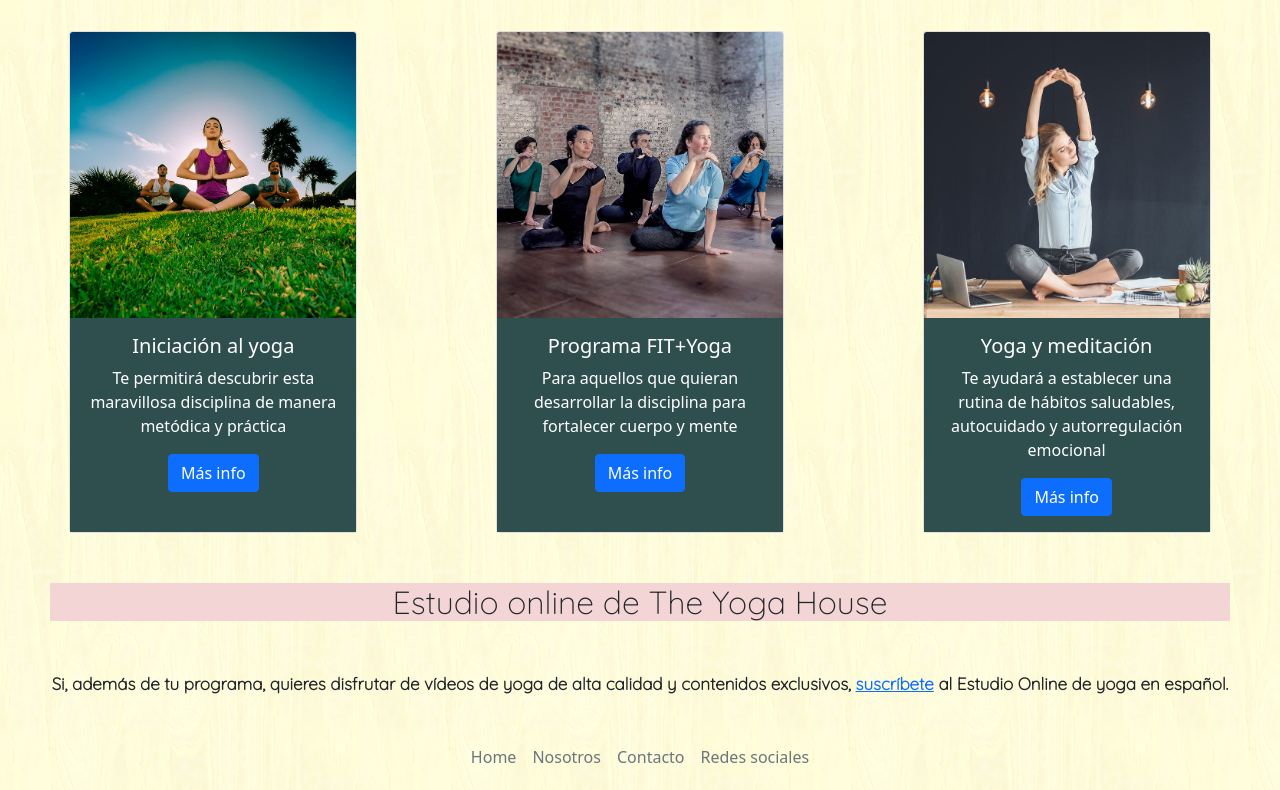
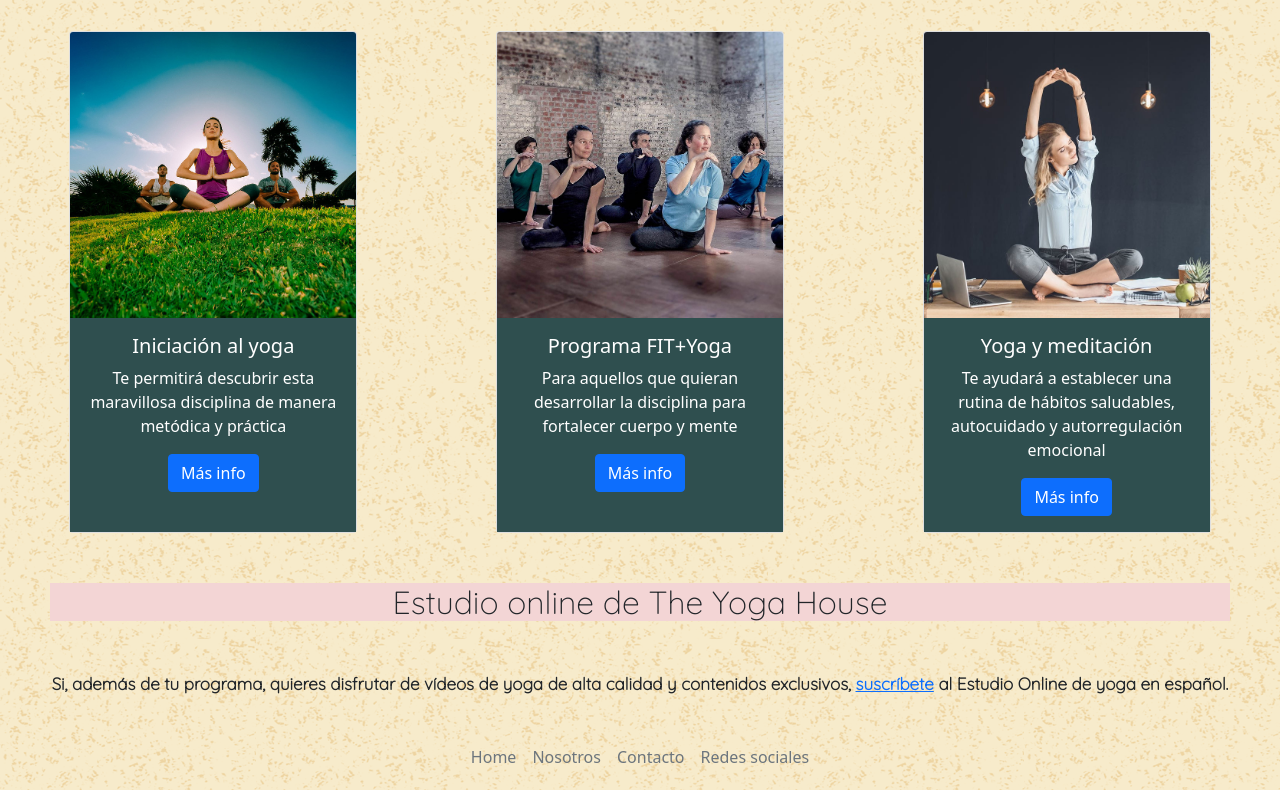
Before and after one commit to Florireinoso/new_repo, a website: page Assets/programas.html in a window 1280 px wide. Shown: the part 275-1065 px from the top of the page. Drawn offline with nearby package versions, Linux system fonts and the light colour scheme.

Commit message:
fondo programas

```diff
--- a/scss/style.scss
+++ b/scss/style.scss
@@ -87,12 +87,16 @@
 
     }
 
-    .bodyDos{
+    .bodyUno{
         background-image: url(../Resources/light-veneer.png);
     }
 
 
 // PROGRAMAS
+
+.bodyDos{
+    background-image: url(../Resources/old_map.png);
+}
 .contenedor__prog--linea {
     display: flex;
     flex-direction: row;
```
Also changed, not shown: index.html (+1 -1 lines), Resources/old_map.png (added), css/style.css.
